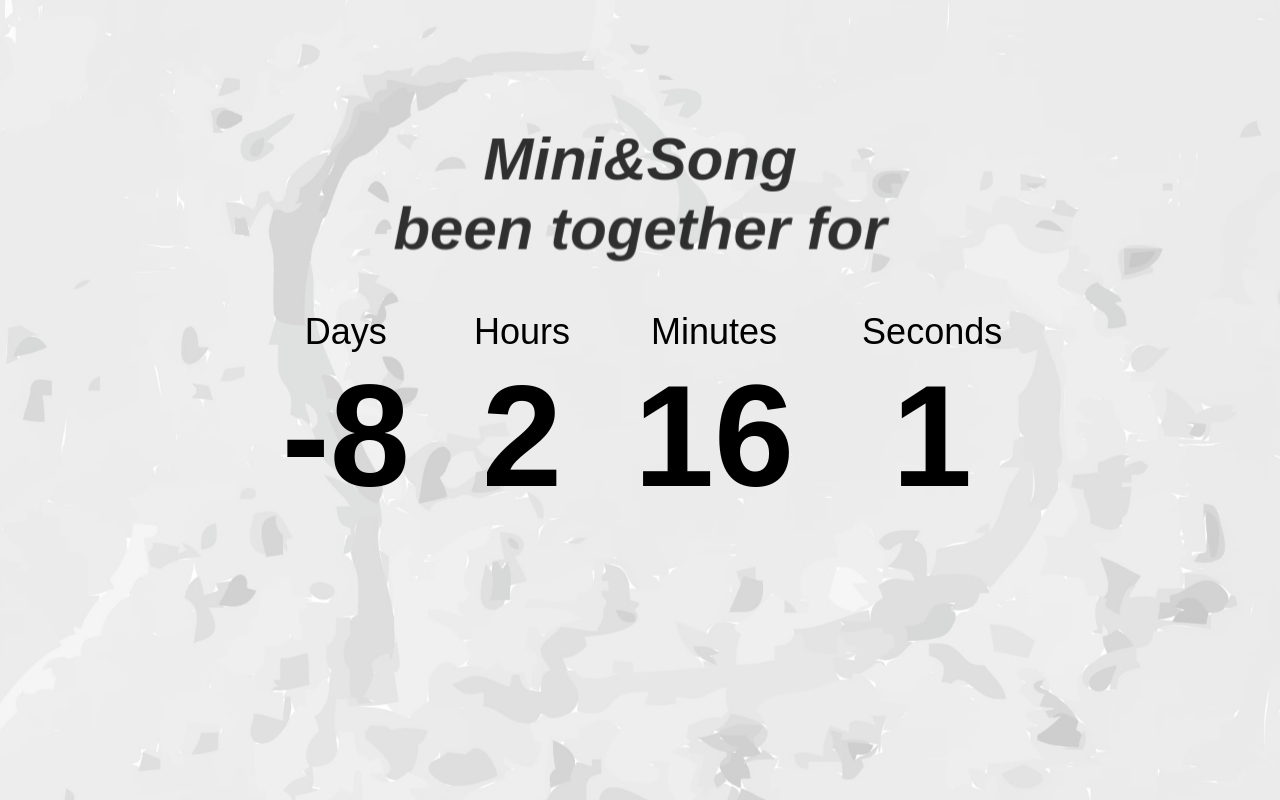
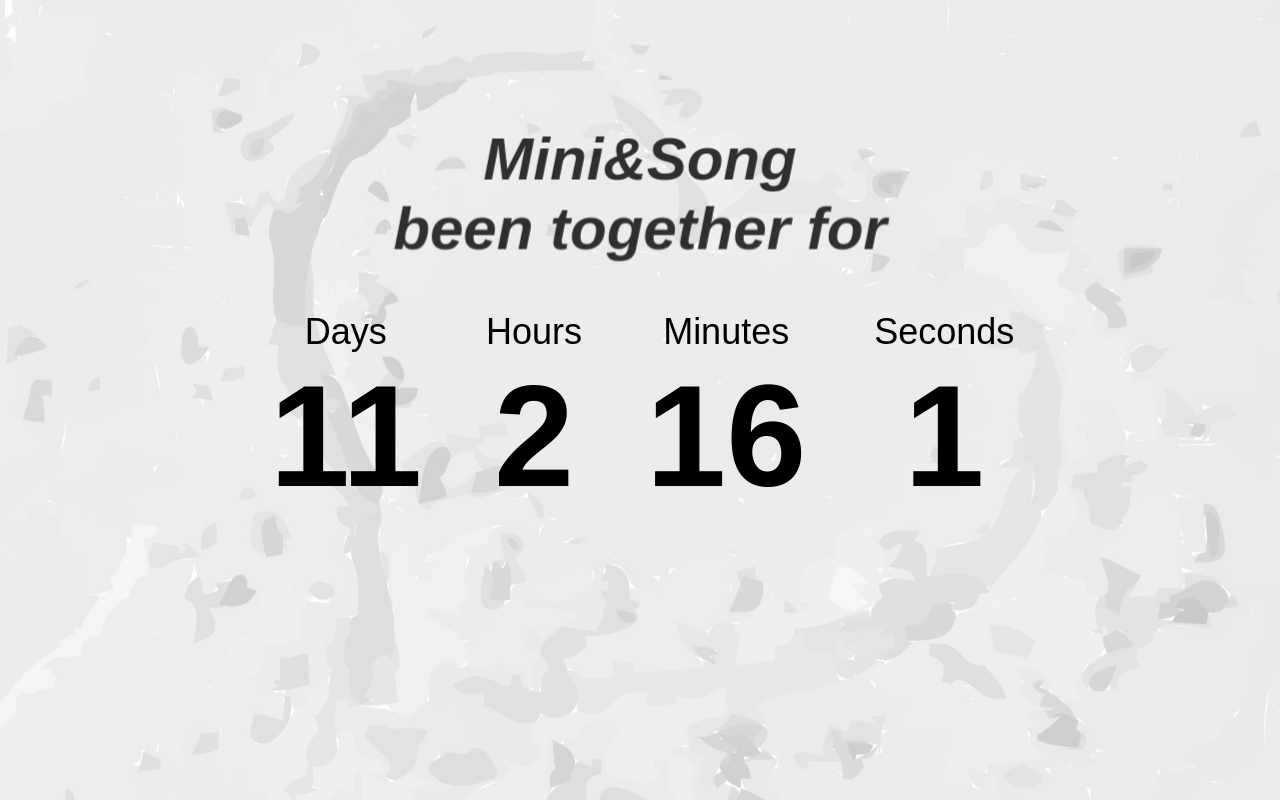
Before and after one commit to jsdelivrbot/minisong, a React (Create React App) app: page / in a window 1280 px wide. Built offline with nearby package versions, Linux system fonts and the light colour scheme.

Commit message:
days fixed

```diff
--- a/src/components/Timer.jsx
+++ b/src/components/Timer.jsx
@@ -36,6 +36,9 @@ class Timer extends React.Component {
     const diffData = moment.duration(diff / 1000, 'seconds')._data
 
 
+    const diff2 = moment.duration(moment(new Date('03/07/2017 18:15:00')).diff(moment(new Date())))
+    const days2 = Math.abs(parseInt(diff2.asDays()))
+
     const start = new Date(2017, 3 ,7);
     const end = new Date();
     let days = (end - start) / 1000 / 60 / 60 / 24;
@@ -44,6 +47,7 @@ class Timer extends React.Component {
     // which you need to offset as below
     days -= (end.getTimezoneOffset() - start.getTimezoneOffset()) / (60 * 24);
     // console.log(Math.round(days));
+
 
 
 
@@ -56,6 +60,7 @@ class Timer extends React.Component {
 
     const result = manageDate(diffData)
     // console.log(parseInt(result.days.toString().slice(-2)))
+    console.log(diffData)
 
     return (
       <div className="container">
@@ -72,7 +77,7 @@ class Timer extends React.Component {
 
           <div className="inner">
             <div className="days-title fade-in one">Days
-          <div className="days">{ parseInt(result.days.toString().slice(-2))+Math.round(days) }</div>
+          <div className="days">{ days2 }</div>
             </div>
             <div className="hours-title fade-in two">Hours
           <div className="hours">{ result.hours }</div>
```
